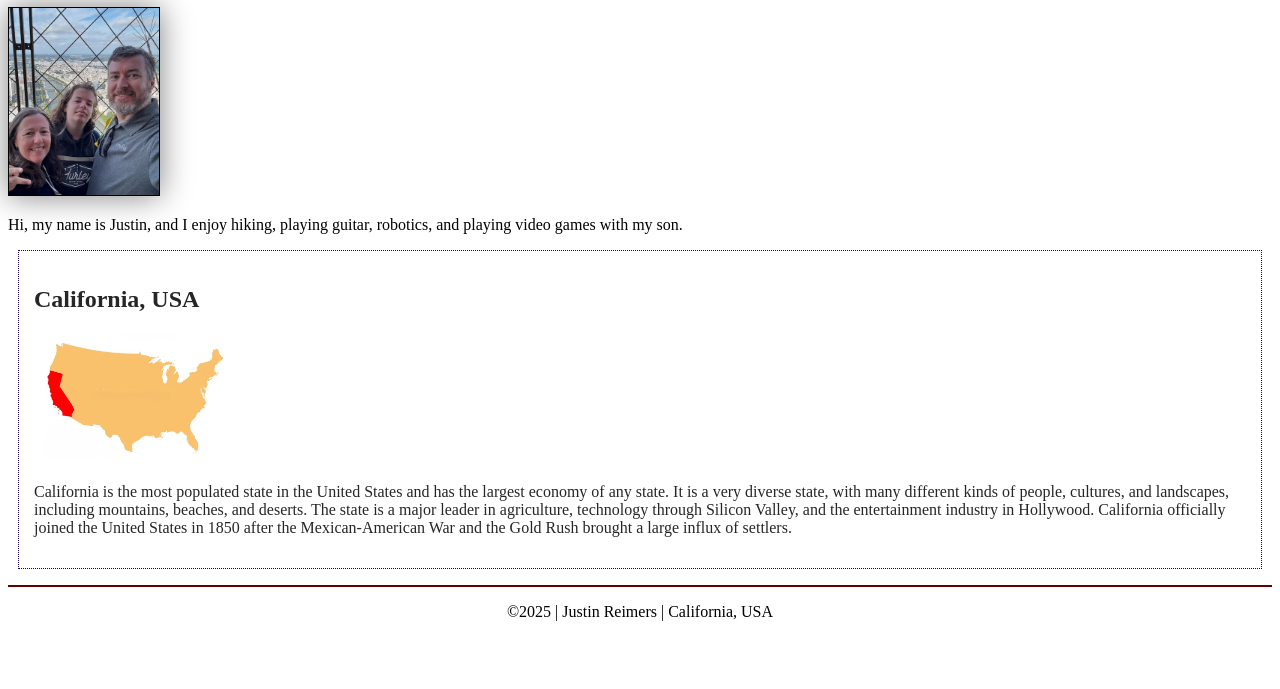
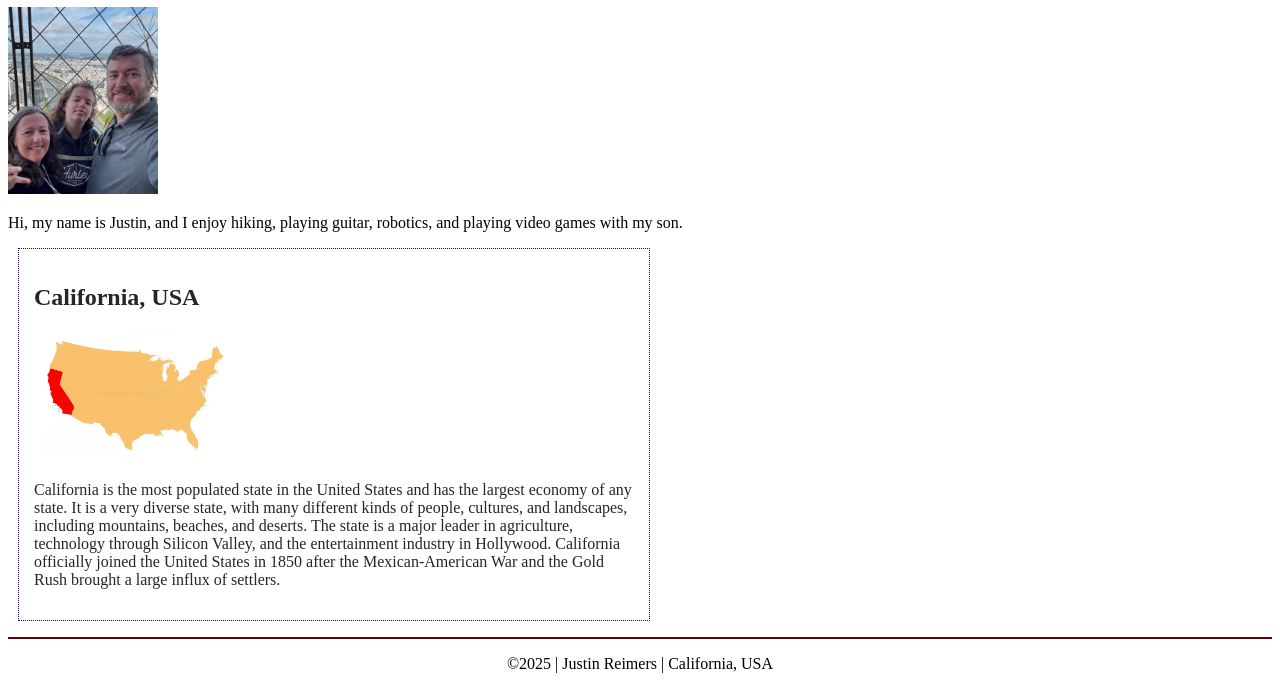
Before and after one commit to oldnbusted/wdd130, a plain HTML site: page index.html in a window 1280 px wide. Shown: the part 217-906 px from the top of the page. Before the commit the page ends 854 px from the top, so only its background shows below. Drawn offline with Linux system fonts and the light colour scheme.

Commit message:
fixing issues from audit - 1

```diff
--- a/styles/styles.css
+++ b/styles/styles.css
@@ -18,7 +18,7 @@ h1 {
 }
 
 aside {
-    width: 600;
+    width: 600px;
     margin: 10px;
     border: 1px dotted rgb(32, 0, 88);
     padding: 15px;
@@ -34,8 +34,6 @@ aside img {
 main img {
     width: 150px;
     height: auto;
-    border: 1px solid black;
-    box-shadow: 0 0 30px gray;
 }
 
 p {
```
